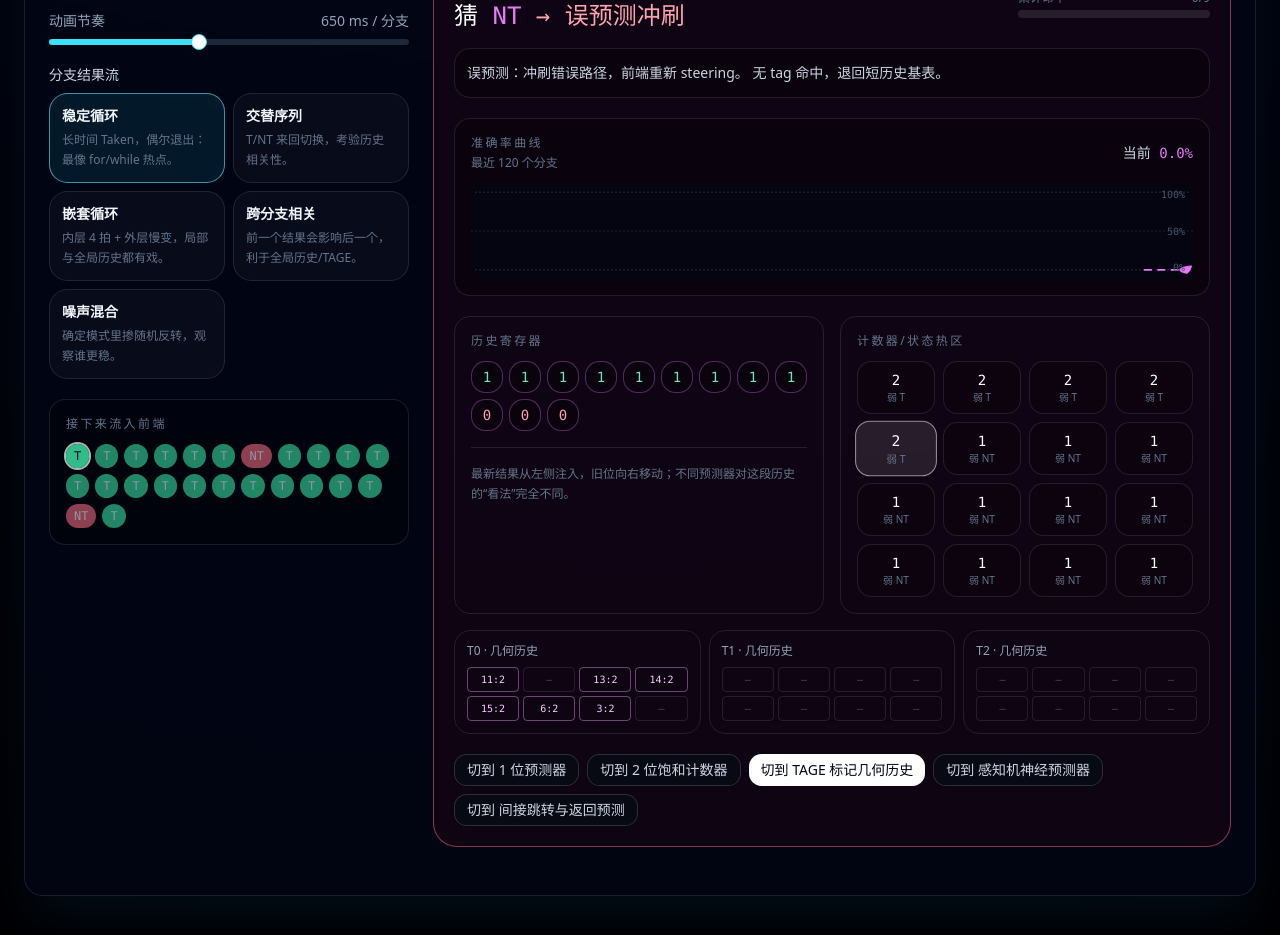
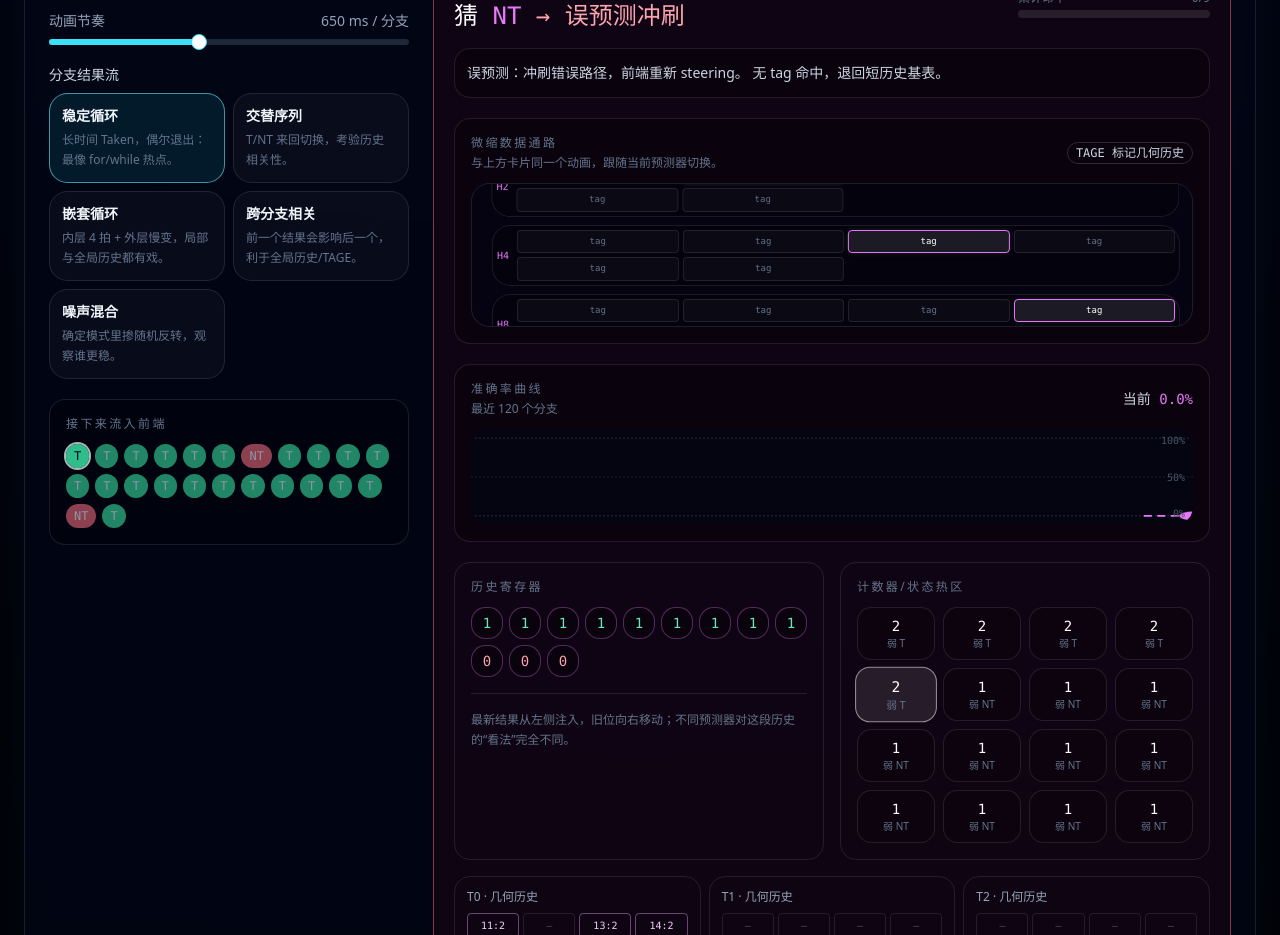
Before and after one commit to baiwangweihuang/cpu_branch_prediction, a React (Vite) app: page /#/ in a window 1280 px wide. Shown: the part 2540-3475 px from the top of the page. Built offline with nearby package versions, Linux system fonts and the light colour scheme.

Commit message:
show selected datapath in simulator

```diff
--- a/src/components/SimulatorStage.tsx
+++ b/src/components/SimulatorStage.tsx
@@ -6,6 +6,7 @@ import { Card, CardContent, CardHeader, CardTitle } from '@/components/ui/card'
 import { Progress } from '@/components/ui/progress'
 import { Separator } from '@/components/ui/separator'
 import { Slider } from '@/components/ui/slider'
+import PredictorDiagram from '@/components/PredictorDiagram'
 import { PATTERN_EN, PREDICTOR_EN, UI, type Lang } from '@/data/i18n-content'
 import { PATTERNS, predictorById, type PatternId, type PredictorId } from '@/data/predictors'
 import { accuracy, counterLabel, createSimState, stepPredictor, type SimState } from '@/lib/simulator'
@@ -197,6 +198,21 @@ export default function SimulatorStage({ selected, onSelect, lang }: { selected:
           <p className="mb-5 rounded-2xl border border-white/10 bg-black/30 p-3 text-sm leading-6 text-slate-300">{message}</p>
 
           <div className="mb-5 rounded-2xl border border-white/10 bg-black/30 p-4">
+            <div className="mb-3 flex flex-wrap items-center justify-between gap-3">
+              <div>
+                <p className="text-xs uppercase tracking-[0.2em] text-slate-500">{t.miniPath}</p>
+                <p className="mt-1 text-xs text-slate-500">{t.miniPathNote}</p>
+              </div>
+              <Badge variant="outline" className="border-white/15 font-mono text-xs text-slate-300">
+                {isEn ? meta.name : meta.cn}
+              </Badge>
+            </div>
+            <div className="h-36 overflow-hidden rounded-xl border border-white/10 bg-slate-950/60 p-4">
+              <PredictorDiagram meta={meta} />
+            </div>
+          </div>
+
+          <div className="mb-5 rounded-2xl border border-white/10 bg-black/30 p-4">
             <div className="mb-3 flex items-center justify-between gap-3">
               <div>
                 <p className="text-xs uppercase tracking-[0.2em] text-slate-500">{t.accCurve}</p>
--- a/src/data/i18n-content.ts
+++ b/src/data/i18n-content.ts
@@ -37,6 +37,8 @@ export const UI = {
     accCurve: '准确率曲线',
     lastWindow: '最近 120 个分支',
     currentAcc: '当前',
+    miniPath: '微缩数据通路',
+    miniPathNote: '与上方卡片同一个动画，跟随当前预测器切换。',
     pause: '暂停',
     play: '播放',
     oneStep: '单步',
@@ -92,6 +94,8 @@ export const UI = {
     accCurve: 'Accuracy curve',
     lastWindow: 'last 120 branches',
     currentAcc: 'current',
+    miniPath: 'Micro datapath',
+    miniPathNote: 'The same animation as the card above, switched with the selected predictor.',
     pause: 'Pause',
     play: 'Play',
     oneStep: 'Step',
```
